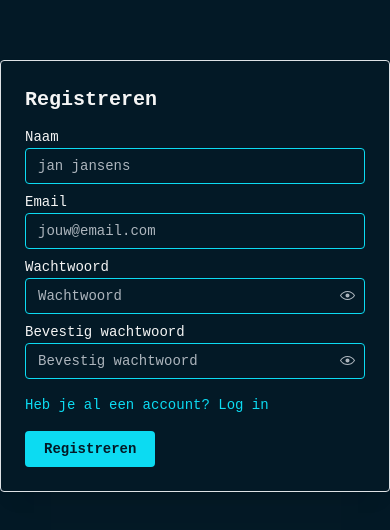
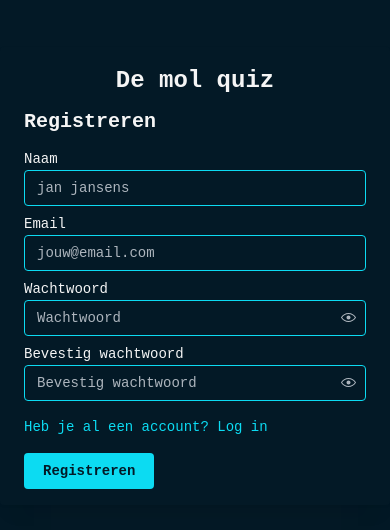
Before and after one commit to lennert-vangeert/de-mol-quiz, a React (Vite) app in the folder app/: page /nl/register in a window 390 px wide. Shown: the part 146-676 px from the top of the page. Built offline with nearby package versions, Linux system fonts and the light colour scheme; no server answers.

Commit message:
Remove border on mobile and add title

```diff
--- a/app/src/modules/public/login/index.tsx
+++ b/app/src/modules/public/login/index.tsx
@@ -7,18 +7,22 @@ import {
   Text,
   TextInput,
   Title,
+  useMantineTheme,
 } from "@mantine/core";
 import * as React from "react";
 import { useForm } from "@mantine/form";
 import { API } from "@global/api/auth";
 import { Link } from "react-router-dom";
 import { useTranslate } from "@global/localization";
+import { useMediaQuery } from "@mantine/hooks";
 
 const LoginPage = () => {
   const { tL } = useTranslate();
+  const theme = useMantineTheme();
+  const isMobile = useMediaQuery(`(max-width: ${theme.breakpoints.sm})`);
 
   const [generalError, setGeneralError] = React.useState("");
-  const [loading, setLoading] = React.useState(false); // NEW loading state
+  const [loading, setLoading] = React.useState(false);
 
   React.useEffect(() => {
     if (window.localStorage.getItem("token")) {
@@ -42,7 +46,7 @@ const LoginPage = () => {
   const handleLogin = React.useCallback(
     (formData: { email: string; password: string }) => {
       setGeneralError("");
-      setLoading(true); // Start loading state
+      setLoading(true);
 
       API.post("/login", formData)
         .then((response) => {
@@ -56,7 +60,7 @@ const LoginPage = () => {
           setGeneralError("Ongeldige email of wachtwoord");
         })
         .finally(() => {
-          setLoading(false); // Stop loading regardless of success/failure
+          setLoading(false);
         });
     },
     [tL]
@@ -64,7 +68,16 @@ const LoginPage = () => {
 
   return (
     <Center h="100vh">
-      <Paper shadow="xl" withBorder miw="18rem" px="1.5rem" py="1rem">
+      <Paper
+        shadow="xl"
+        withBorder={!isMobile}
+        miw="18rem"
+        px="1.5rem"
+        py="1rem"
+      >
+        <Title ta="center" mb="0.5rem" order={4}>
+          De mol quiz
+        </Title>
         <Title mb="0.5rem" order={5}>
           Log in
         </Title>
--- a/app/src/modules/public/register/index.tsx
+++ b/app/src/modules/public/register/index.tsx
@@ -8,27 +8,29 @@ import {
   Text,
   TextInput,
   Title,
+  useMantineTheme,
 } from "@mantine/core";
 import * as React from "react";
 import { useForm } from "@mantine/form";
 import { API } from "@global/api/auth";
 import { Link, useNavigate } from "react-router-dom";
 import { useTranslate } from "@global/localization";
+import { useMediaQuery } from "@mantine/hooks";
 
 const RegisterPage = () => {
   const navigate = useNavigate();
   const { tL } = useTranslate();
+  const theme = useMantineTheme();
+  const isMobile = useMediaQuery(`(max-width: ${theme.breakpoints.sm})`);
   const [generalError, setGeneralError] = React.useState("");
-  const [loading, setLoading] = React.useState(false); // NEW loading state
+  const [loading, setLoading] = React.useState(false);
 
-  // If already logged in, bounce back to home
   React.useEffect(() => {
     if (window.localStorage.getItem("token")) {
       navigate(tL("/"));
     }
   }, [navigate, tL]);
 
-  // Set up your form with Mantine’s validation rules
   const form = useForm({
     initialValues: {
       name: "",
@@ -50,11 +52,10 @@ const RegisterPage = () => {
     },
   });
 
-  // This only runs **after** the form has passed validation
   const registerUser = React.useCallback(
     async (values: typeof form.values) => {
       setGeneralError("");
-      setLoading(true); // Start loading
+      setLoading(true);
       try {
         const response = await API.post("/register", {
           name: values.name,
@@ -78,7 +79,16 @@ const RegisterPage = () => {
 
   return (
     <Center h="100vh">
-      <Paper shadow="xl" withBorder miw="20rem" px="1.5rem" py="1.5rem">
+      <Paper
+        shadow="xl"
+        withBorder={!isMobile}
+        miw="18rem"
+        px="1.5rem"
+        py="1rem"
+      >
+        <Title ta="center" mb="0.5rem" order={4}>
+          De mol quiz
+        </Title>
         <Title mb="0.75rem" order={5}>
           Registreren
         </Title>
```
